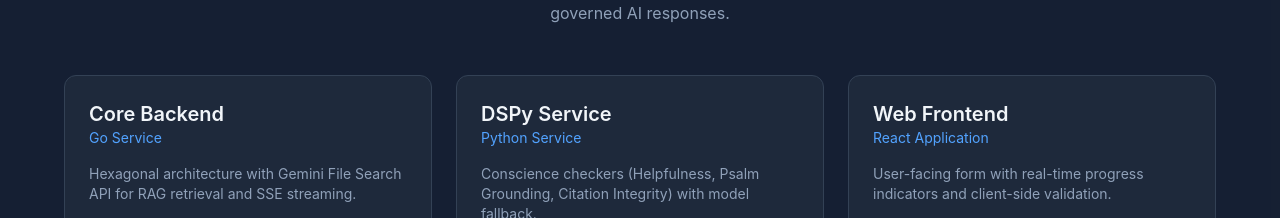
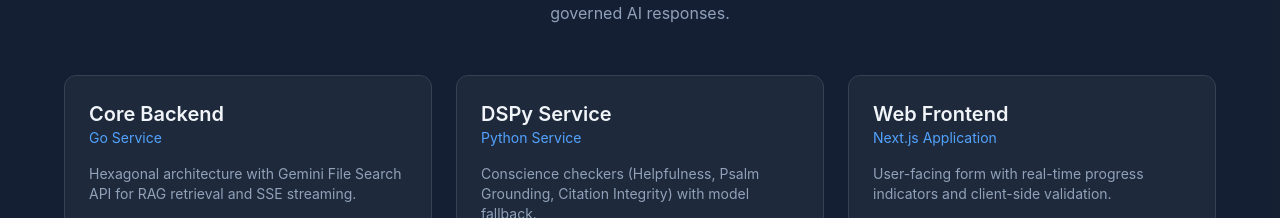
Before and after one commit to Rocha-Moy-Engineering-Technology/pastoral_conscience_site, a Svelte app: page / in a window 1280 px wide. Shown: the part 2630-2848 px from the top of the page. Built offline with nearby package versions, Linux system fonts and the light colour scheme.

Commit message:
Update Web Frontend subtitle to Next.js Application
https://claude.ai/code/session_01RpGoFWFPb6PLSH6VyQb8Lf

```diff
--- a/src/components/Stack.svelte
+++ b/src/components/Stack.svelte
@@ -16,7 +16,7 @@
     },
     {
       name: 'Web Frontend',
-      subtitle: 'React Application',
+      subtitle: 'Next.js Application',
       description:
         'User-facing form with real-time progress indicators and client-side validation.',
       technologies: ['Next.js 16', 'React 19', 'TypeScript', 'Tailwind'],
```
